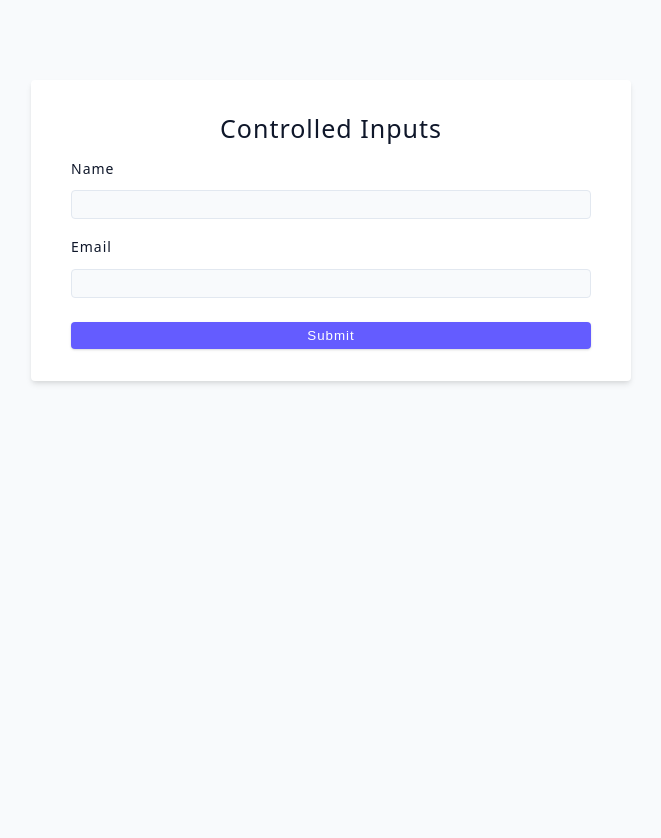
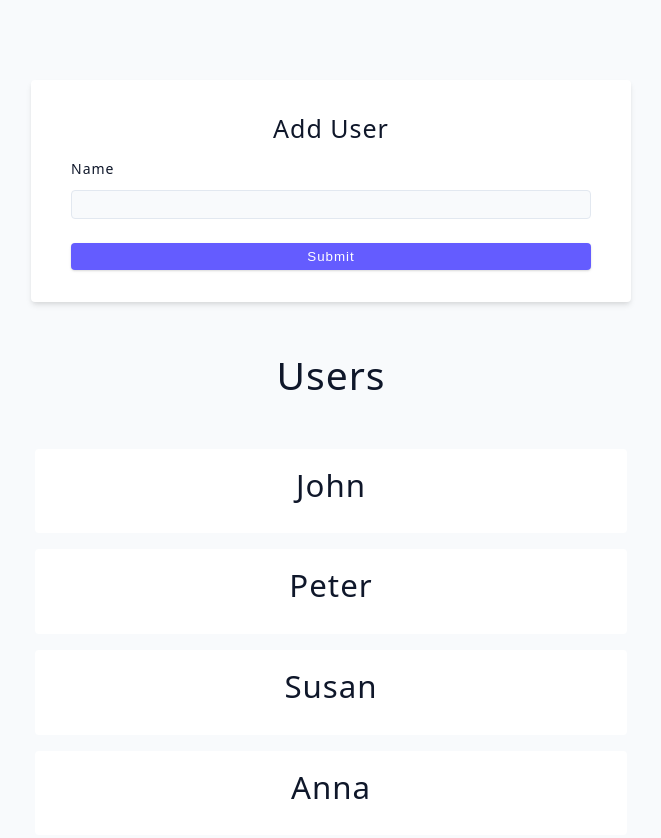
Before and after one commit to Crossroads30/advanced-react, a React (Vite) app: page / in a window 1280 px wide. Shown: the top 838 px of the page, without its empty margins (309-970 px from the left). Before the commit the page ends 800 px from the top, so only its background shows below. Built offline with nearby package versions, Linux system fonts and the light colour scheme.

Commit message:
feat: add addUser challenge solution

```diff
--- a/src/App.jsx
+++ b/src/App.jsx
@@ -1,4 +1,4 @@
-import Starter from './tutorial/06-forms/starter/01-controlled-inputs'
+import Starter from './tutorial/06-forms/starter/02-user-challenge'
 
 
 function App() {
--- a/src/tutorial/06-forms/starter/02-user-challenge.jsx
+++ b/src/tutorial/06-forms/starter/02-user-challenge.jsx
@@ -1,13 +1,38 @@
+import { useState } from 'react'
+import { data } from '../../../data'
+
 const UserChallenge = () => {
+	const [nameValue, setNameValue] = useState('')
+	const [users, setUsers] = useState(data)
+
+	const handleSubmit = e => {
+		e.preventDefault()
+		// console.log(nameValue)
+		if (!nameValue) {
+			alert('Please Enter the Name!')
+			return
+		}
+		const newUser = { id: users.length + 1, name: nameValue }
+		setUsers([...users, newUser])
+		setNameValue('')
+	}
+	// console.log(users)
+
 	return (
 		<div>
-      <form className='form'>
+			<form className='form' onSubmit={handleSubmit}>
 				<h4>Add User</h4>
 				<div className='form-row'>
 					<label htmlFor='name' className='form-label'>
 						name
 					</label>
-          <input type='text' className='form-input' id='name' />
+					<input
+						type='text'
+						className='form-input'
+						id='name'
+						value={nameValue}
+						onChange={e => setNameValue(e.target.value)}
+					/>
 				</div>
 
 				<button type='submit' className='btn btn-block'>
@@ -15,7 +40,23 @@ const UserChallenge = () => {
 				</button>
 			</form>
 			{/* render users below */}
+			<div>
+				<h2>Users</h2>
+				<ul className='users' style={{ display: 'block', width: '37rem' }}>
+					{users.map(user => {
+						const { id, name } = user
+						return (
+							<li
+								key={id}
+								style={{ marginBottom: '1rem', justifyContent: 'center' }}
+							>
+								<h3>{name}</h3>
+							</li>
+						)
+					})}
+				</ul>
 			</div>
-  );
-};
-export default UserChallenge;
+		</div>
+	)
+}
+export default UserChallenge
```
Lines whose indentation alone changed are shown as unchanged.
